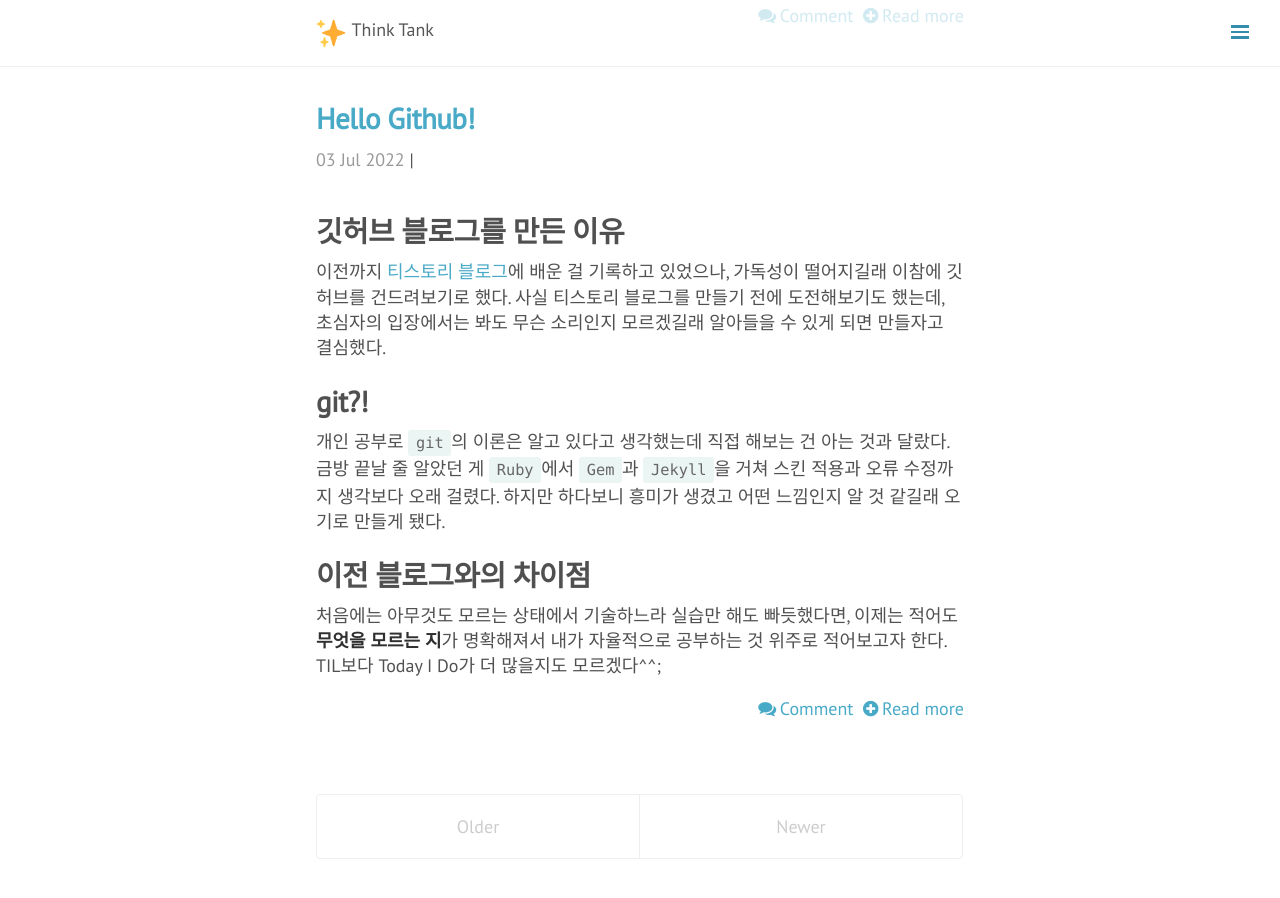
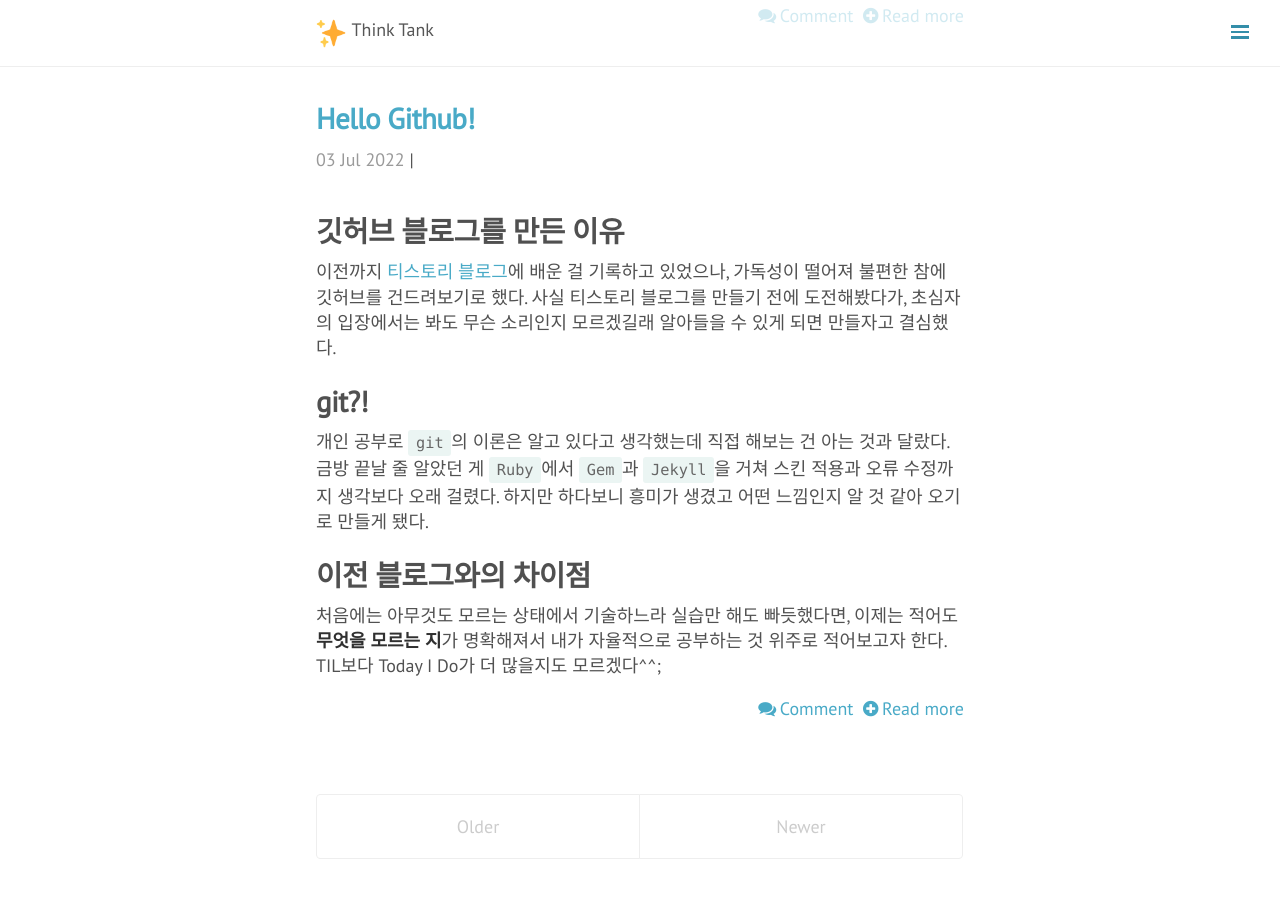
Before and after one commit to kizuc/kizuc.github.io, a Jekyll site: the page built from blog/index.html, in a window 1280 px wide and 900 px high, scrolled down 1232 px. Built offline with Jekyll 4.4.1, drawn with Linux system fonts in a browser that asks for light colours; nearby versions of some CDN libraries; the list of posts is cut into pages by our own code; comment, search, counter and statistics services are not loaded.

Commit message:
Update 2022-07-03-test.md

```diff
--- a/_posts/report/2022-07-03-test.md
+++ b/_posts/report/2022-07-03-test.md
@@ -8,10 +8,10 @@ date: 2022-07-03
 ---
 
 # 깃허브 블로그를 만든 이유
-이전까지 [티스토리 블로그](https://kijuk.tistory.com/)에 배운 걸 기록하고 있었으나, 가독성이 떨어지길래 이참에 깃허브를 건드려보기로 했다. 사실 티스토리 블로그를 만들기 전에 도전해보기도 했는데, 초심자의 입장에서는 봐도 무슨 소리인지 모르겠길래 알아들을 수 있게 되면 만들자고 결심했다.
+이전까지 [티스토리 블로그](https://kijuk.tistory.com/)에 배운 걸 기록하고 있었으나, 가독성이 떨어져 불편한 참에 깃허브를 건드려보기로 했다. 사실 티스토리 블로그를 만들기 전에 도전해봤다가, 초심자의 입장에서는 봐도 무슨 소리인지 모르겠길래 알아들을 수 있게 되면 만들자고 결심했다.
 
 # git?!
-개인 공부로 `git`의 이론은 알고 있다고 생각했는데 직접 해보는 건 아는 것과 달랐다. 금방 끝날 줄 알았던 게 `Ruby`에서 `Gem`과 `Jekyll`을 거쳐 스킨 적용과 오류 수정까지 생각보다 오래 걸렸다. 하지만 하다보니 흥미가 생겼고 어떤 느낌인지 알 것 같길래 오기로 만들게 됐다.
+개인 공부로 `git`의 이론은 알고 있다고 생각했는데 직접 해보는 건 아는 것과 달랐다. 금방 끝날 줄 알았던 게 `Ruby`에서 `Gem`과 `Jekyll`을 거쳐 스킨 적용과 오류 수정까지 생각보다 오래 걸렸다. 하지만 하다보니 흥미가 생겼고 어떤 느낌인지 알 것 같아 오기로 만들게 됐다.
 
 # 이전 블로그와의 차이점
 처음에는 아무것도 모르는 상태에서 기술하느라 실습만 해도 빠듯했다면, 이제는 적어도 **무엇을 모르는 지**가 명확해져서 내가 자율적으로 공부하는 것 위주로 적어보고자 한다. TIL보다 Today I Do가 더 많을지도 모르겠다^^;
```
